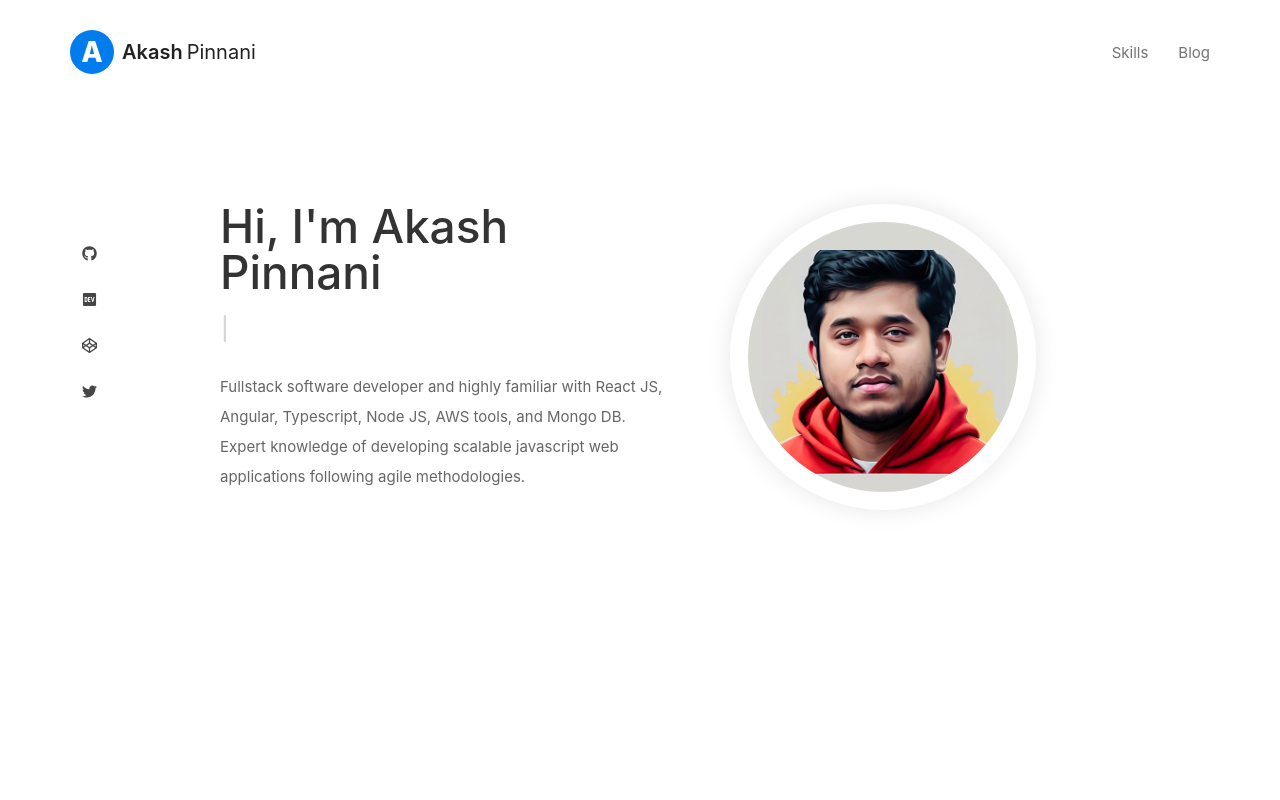
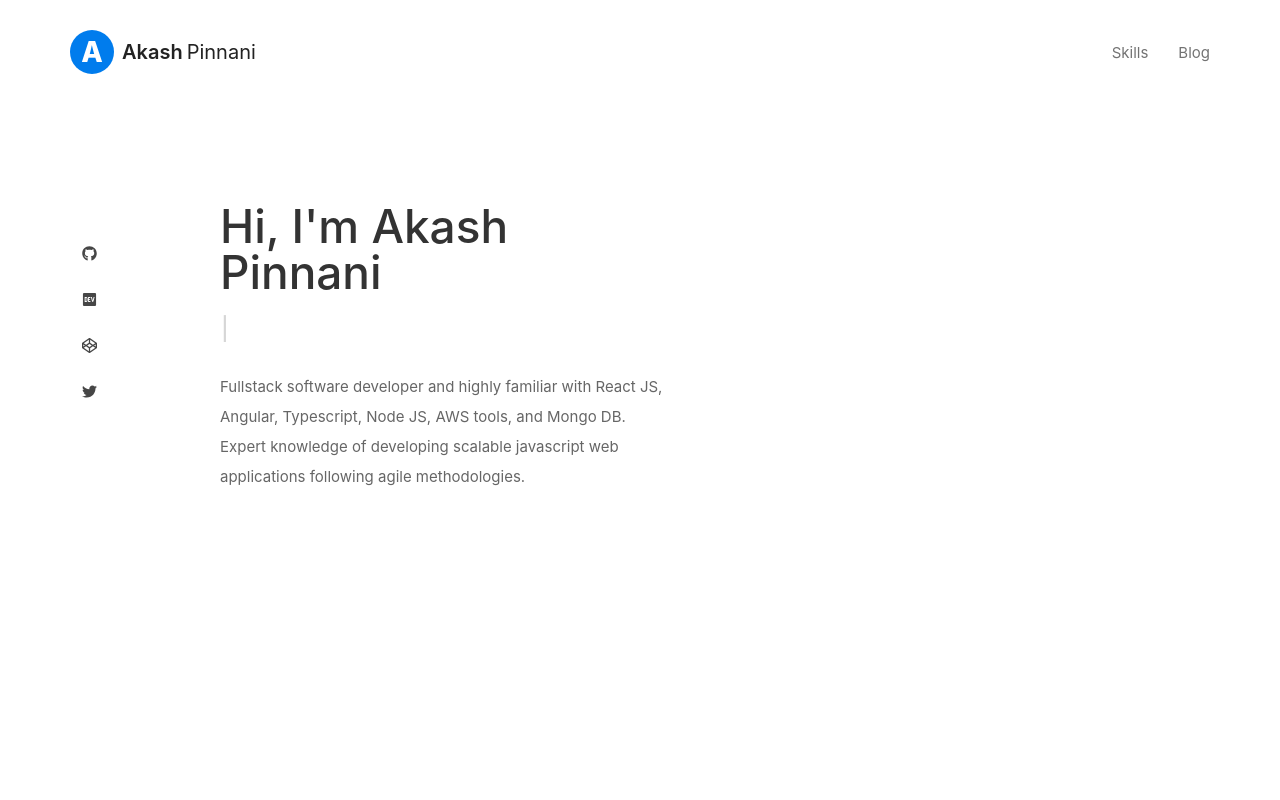
Before and after one commit to akashpinnani/my-portfolio, a Next.js app: page / in a window 1280 px wide. Shown: the top 800 px of the page. Built offline with nearby package versions, Linux system fonts and the light colour scheme.

Commit message:
remove photo

```diff
--- a/pages/index.tsx
+++ b/pages/index.tsx
@@ -23,9 +23,9 @@
           <div className={styles.introductionContainer}>
             <Introduction />
           </div>
-          <div className={styles.profileImageWrapper}>
+          {/* <div className={styles.profileImageWrapper}>
             <ProfileImage />
-          </div>
+          </div> */}
         </div>
       </div>
       <div className={styles.container} id="skills">
```
